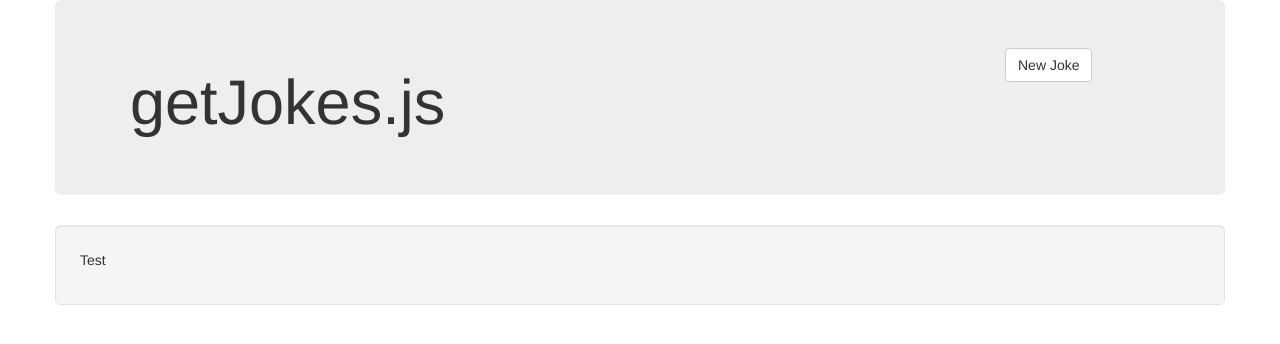
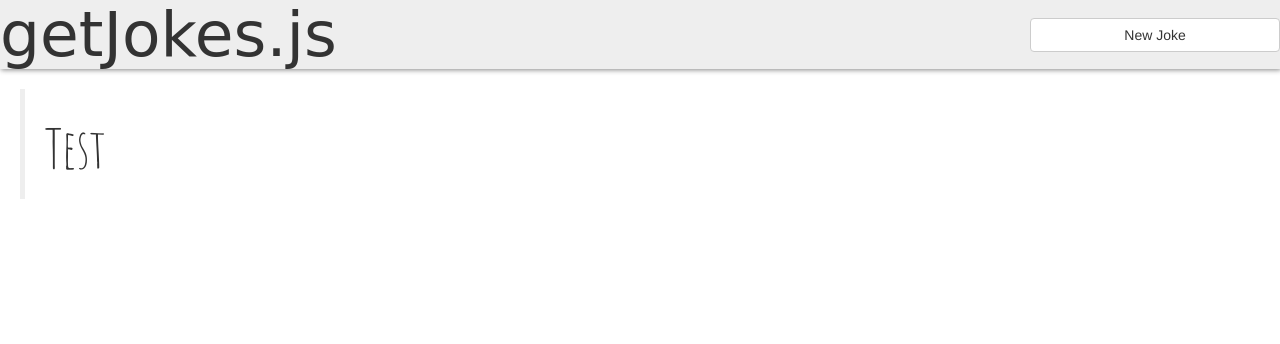
Before and after one commit to dariusstrasel/jokes.js, a plain HTML site: page index.html in a window 1280 px wide. Drawn offline with nearby package versions, Linux system fonts and the light colour scheme; a web font is replaced by a local one.

Commit message:
Adjusted styles, added new div schema.

```diff
--- a/index.html
+++ b/index.html
@@ -9,18 +9,15 @@
   <link rel="stylesheet" type="text/css" href="main/style.css">
   <script src="main/jokes.js"></script>
   <script src="main/getJokes.js"></script>
-  <title>jokes.js</title>
+<link href="https://fonts.googleapis.com/css?family=Amatic+SC|Fredericka+the+Great" rel="stylesheet">  <title>jokes.js</title>
 </head>
 <body>
-  <div class="container">
-    <div class="row jumbotron flex">
-      <div class="col-md-10"><h1>getJokes.js</h1></div>
-      <div class="col-md-2"><button type="submit" class="btn btn-default" onclick="newJoke()">New Joke</button></div>
-    </div>
-    <div class="row">
-      <div class="col-md-12 well well-lg"><p id="mainJoke">Test</p></div>
-    </div>
-  </div>
-</div>
+  <header class="flex-parent jumbotron">
+    <h1 class="flex-child">getJokes.js</h1>
+    <button type="submit" class="btn btn-default flex-child" onclick="newJoke()">New Joke</button>
+  </header>
+  <main>
+  <blockquote><h2 class="child" id="mainJoke">Test</h2></blockquote>
+</main>
 </body>
 </html>
--- a/main/style.css
+++ b/main/style.css
@@ -9,11 +9,70 @@
   box-sizing: border-box;
 }
 
-.mainJoke {
-  display: inline;
+.flex-parent {
+  padding: 0;
+  margin: 0;
+  display: -webkit-box;
+  display: -moz-box;
+  display: -ms-flexbox;
+  display: -webkit-flex;
+  display: flex;
+  flex-direction: row;
+  flex-wrap: wrap;
+  justify- content: center;
+  align-items: stretch;
 }
 
-.flex {
-  display: flex;
-  flex: wrap;
+.flex-parent {
+  box-shadow: 1px 1px 5px #888888;
 }
+
+.flex-child {
+  margin: auto;
+  flex-grow: 1;
+  flex-basis: auto;
+}
+
+
+
+h2 {
+  font-size: calc(16px + 3vw);
+font-family: 'Amatic SC', cursive;
+}
+
+h1 {
+  font-family: 'Fredericka the Great', cursive;
+  color: #0055B8;
+}
+
+/*.flex-parent {
+  background-color: #89A8CC;
+}*/
+
+.btn {
+  max-width: 250px;
+}
+
+blockquote {
+  margin-left: 20px;
+  margin-top: 20px;;
+}
+
+@media all and (max-width: 800px) {
+  .flex-parent {
+    justify-content: space-around;
+  }
+
+  .flex-child {
+    flex-grow: 1;
+    flex-basis: auto;
+  }
+}
+
+@media all and (max-width: 600px) {
+  .flex-parent {
+    -webkit-flex-flow: column wrap;
+    flex-flow: column wrap;
+    padding: 0;
+  }
+}
```
